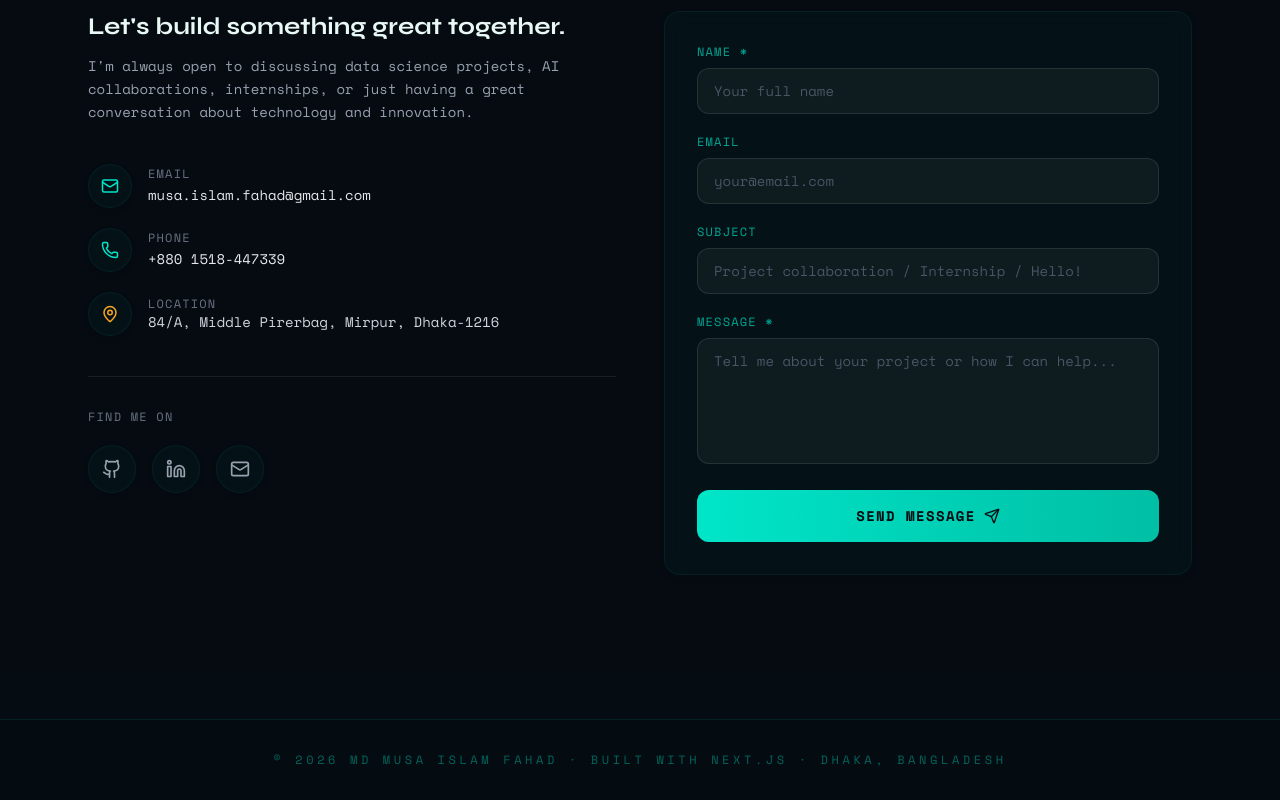
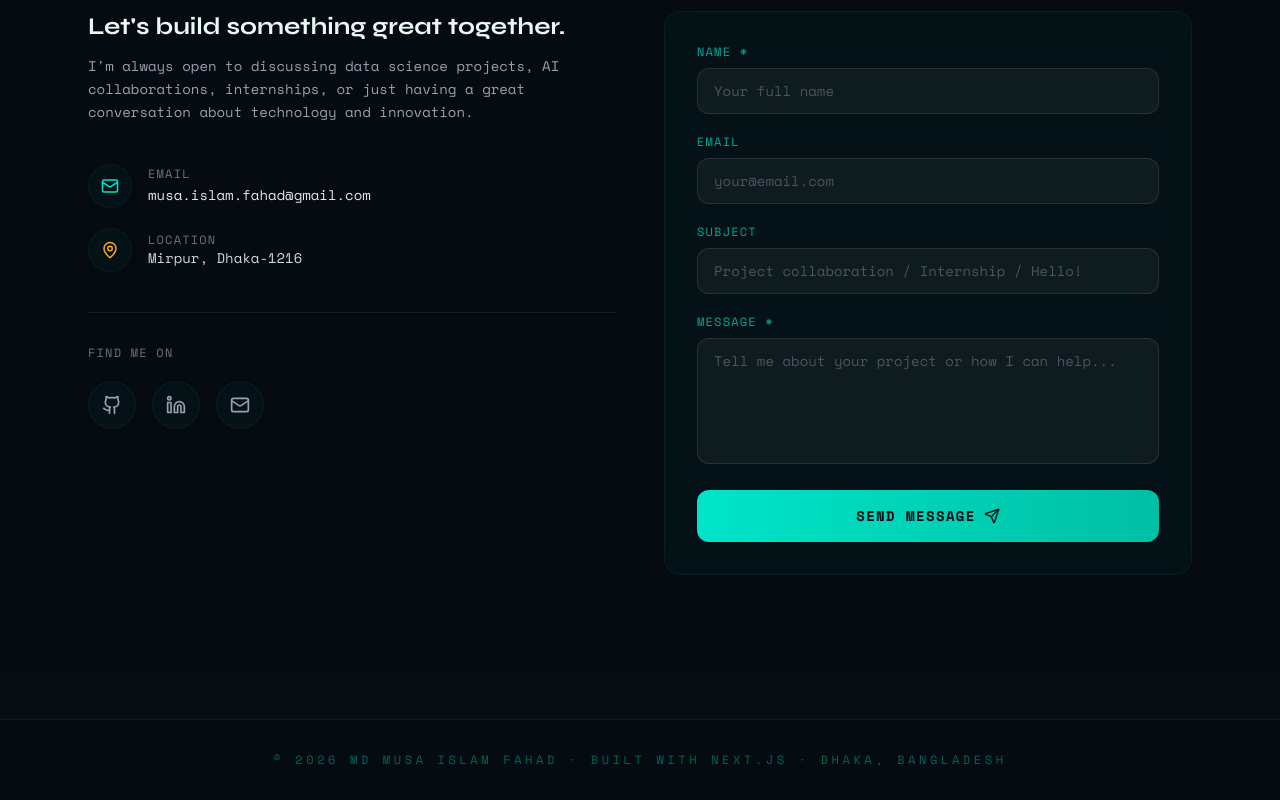
Before and after one commit to MusaIslamFahad/portfolio, a Next.js app: page / in a window 1280 px wide. Shown: the part 7079-7879 px from the top of the page. Built offline with nearby package versions, Linux system fonts and the light colour scheme.

Commit message:
Update Contact.tsx

```diff
--- a/src/components/Contact.tsx
+++ b/src/components/Contact.tsx
@@ -23,15 +23,9 @@ export default function Contact() {
       href: "mailto:musa.islam.fahad@gmail.com",
     },
     {
-      icon: <Phone size={18} className="text-[#00e5c8]" />,
-      label: "Phone",
-      value: "+880 1518-447339",
-      href: "tel:+8801518447339",
-    },
-    {
       icon: <MapPin size={18} className="text-[#f5a623]" />,
       label: "Location",
-      value: "84/A, Middle Pirerbag, Mirpur, Dhaka-1216",
+      value: "Mirpur, Dhaka-1216",
       href: null,
     },
   ];
```
